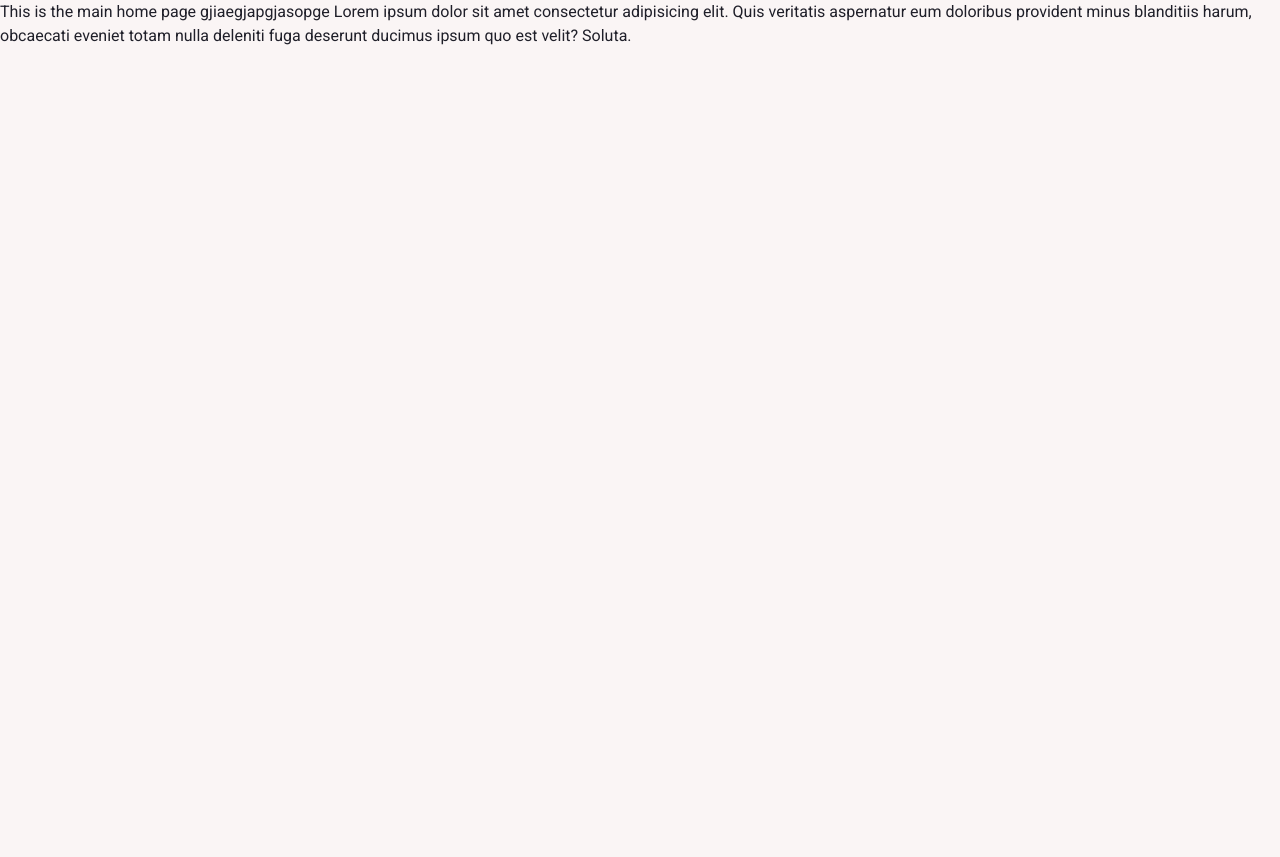
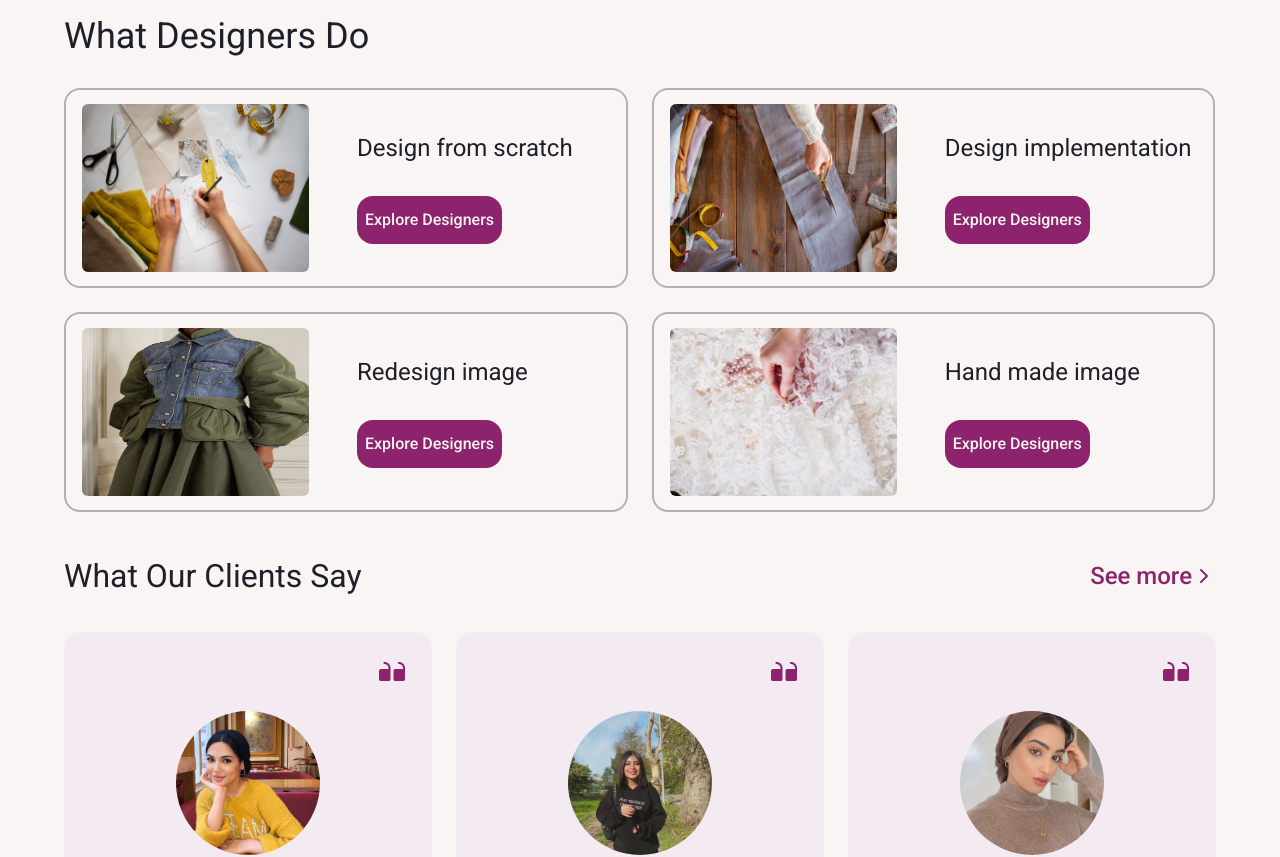
Before and after one commit to MIS-Team24/khoyout-frontend, a React (Vite) app: page / in a window 1280 px wide. Shown: the top 857 px of the page. Before the commit the page ends 800 px from the top, so only its background shows below. Built offline with nearby package versions, Linux system fonts and the light colour scheme.

Commit message:
Add clients and designers components to home page

```diff
--- /dev/null
+++ b/src/components/views/home/index.ts
@@ -0,0 +1,2 @@
+export { default as Designers } from "./Designers";
+export { default as Clients } from "./Clients";
--- a/src/views/Home.tsx
+++ b/src/views/Home.tsx
@@ -1,10 +1,10 @@
+import { Designers, Clients } from "@/components/views/home";
+
 export default function Home() {
   return (
-    <div>
-      This is the main home page gjiaegjapgjasopge Lorem ipsum dolor sit amet
-      consectetur adipisicing elit. Quis veritatis aspernatur eum doloribus
-      provident minus blanditiis harum, obcaecati eveniet totam nulla deleniti
-      fuga deserunt ducimus ipsum quo est velit? Soluta.
-    </div>
+    <main>
+      <Designers />
+      <Clients />
+    </main>
   );
 }
```
